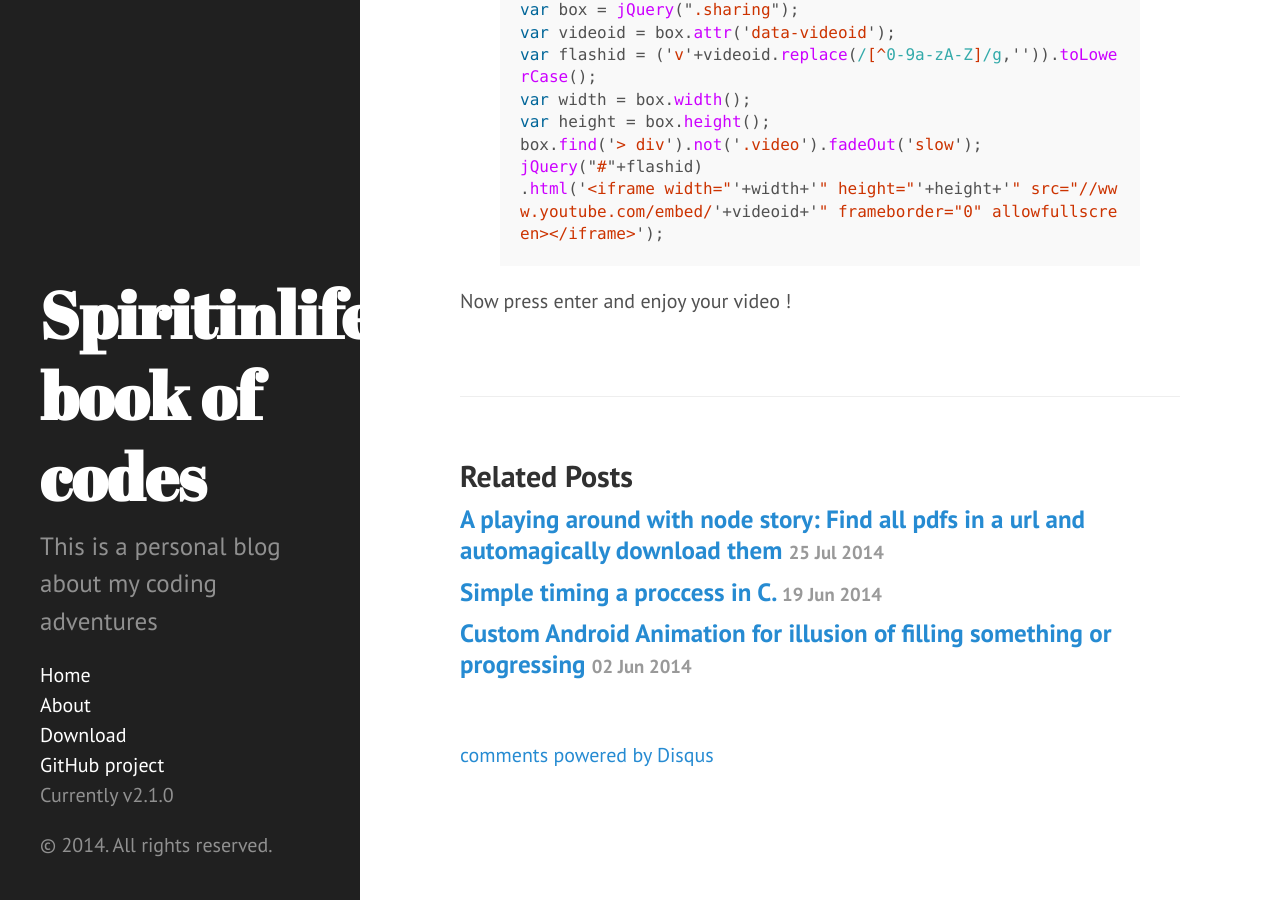
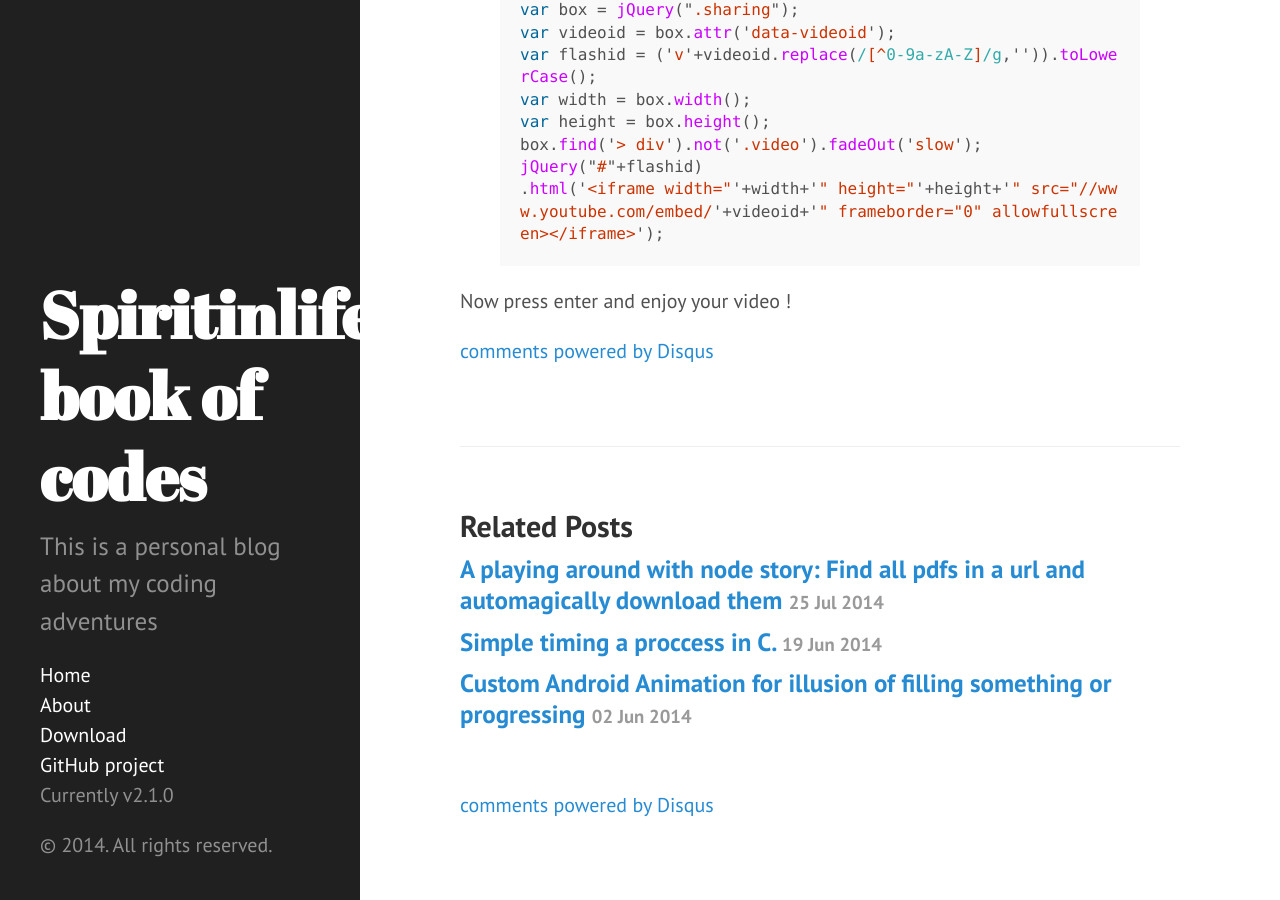
Before and after one commit to spiritinlife/spiritinlife.github.io, a Jekyll site: the page built from _posts/2014-06-13-Social-buttons-die.markdown, in a window 1280 px wide and 900 px high, scrolled down 1227 px. Built offline with Jekyll 4.4.1, drawn with Linux system fonts in a browser that asks for light colours; Markdown is read by kramdown in place of the engine named in the settings; comment, search, counter and statistics services are not loaded.

Commit message:
New start

```diff
--- a/_layouts/post.html
+++ b/_layouts/post.html
@@ -6,6 +6,7 @@ layout: default
   <h1 class="post-title">{{ page.title }}</h1>
   <span class="post-date">{{ page.date | date_to_string }}</span>
   {{ content }}
+  {% include comments.html %}
 </div>
 
 <div class="related">
--- a/index.html
+++ b/index.html
@@ -14,7 +14,6 @@ title: Home
 
     <span class="post-date">{{ post.date | date_to_string }}</span>
 
-    {{ post.content }}
   </div>
   {% endfor %}
 </div>
```
